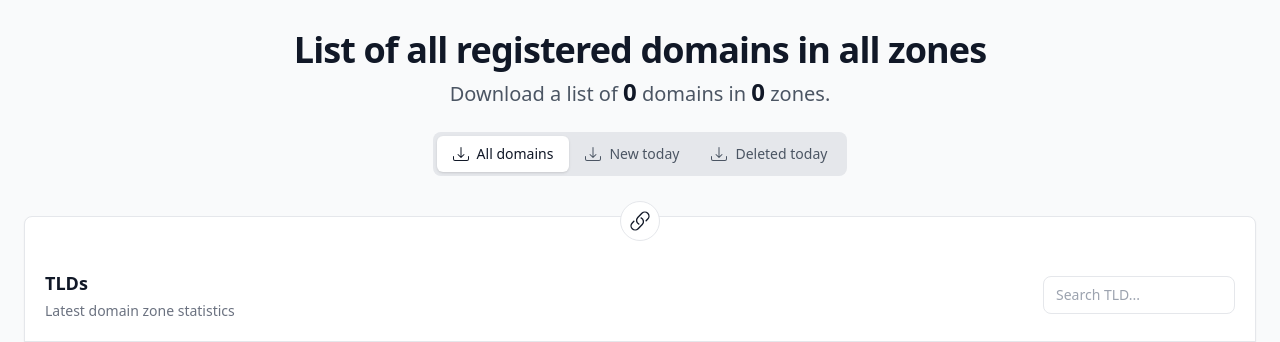
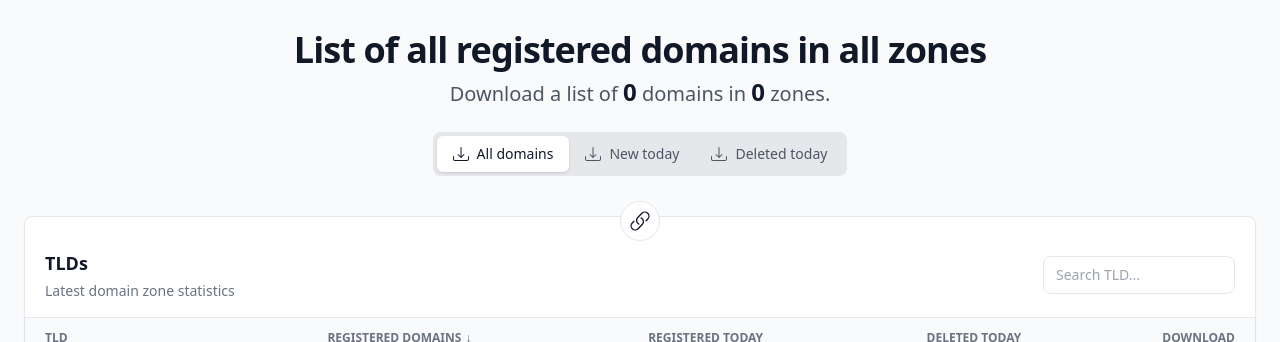
Before and after one commit to stefanpejcic/domain-lists, a Flask app: page / in a window 1280 px wide. Shown: the part 61-403 px from the top of the page. Run offline with Flask 3, Linux system fonts and the light colour scheme; lists and menus that the app fills with data are empty; some libraries are stand-ins or nearby versions.

Commit message:
Update index.html

```diff
--- a/templates/index.html
+++ b/templates/index.html
@@ -259,7 +259,7 @@
 
 
                 <!-- Table header -->
-                <div class="border-b p-5">
+                <div class="border-b px-5 pb-4">
 
                     <div class="flex flex-col gap-4 md:flex-row md:items-center md:justify-between">
 
```
